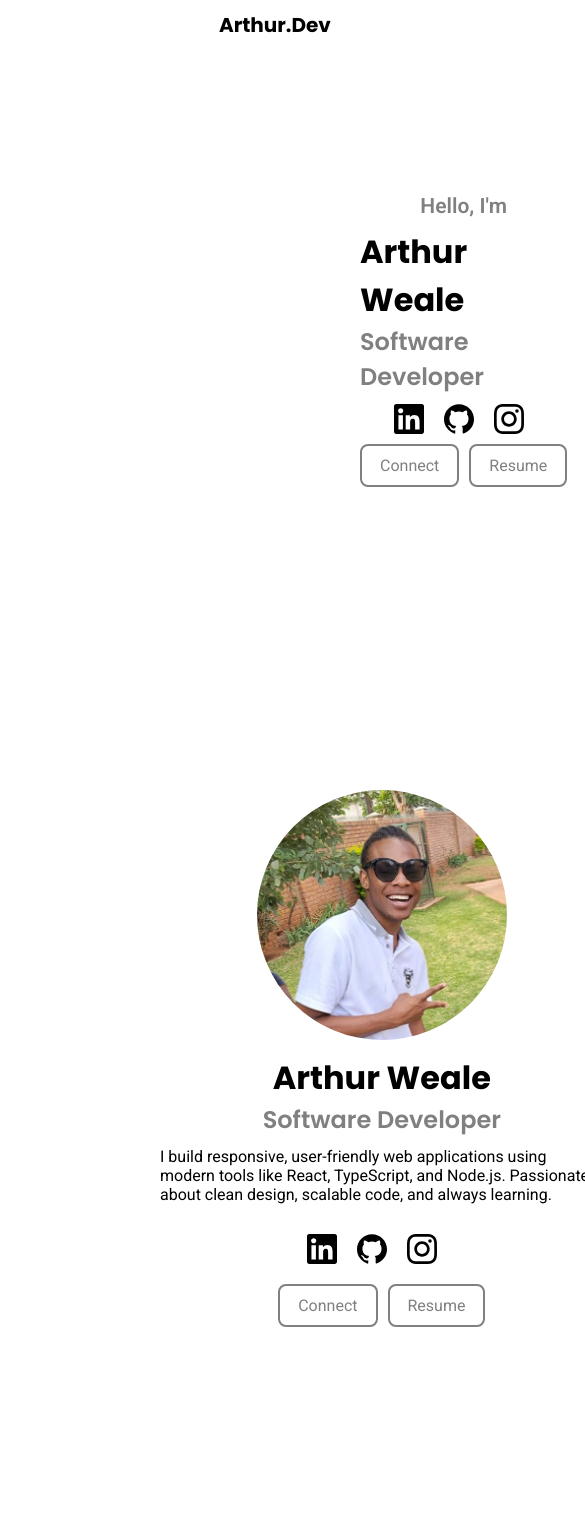
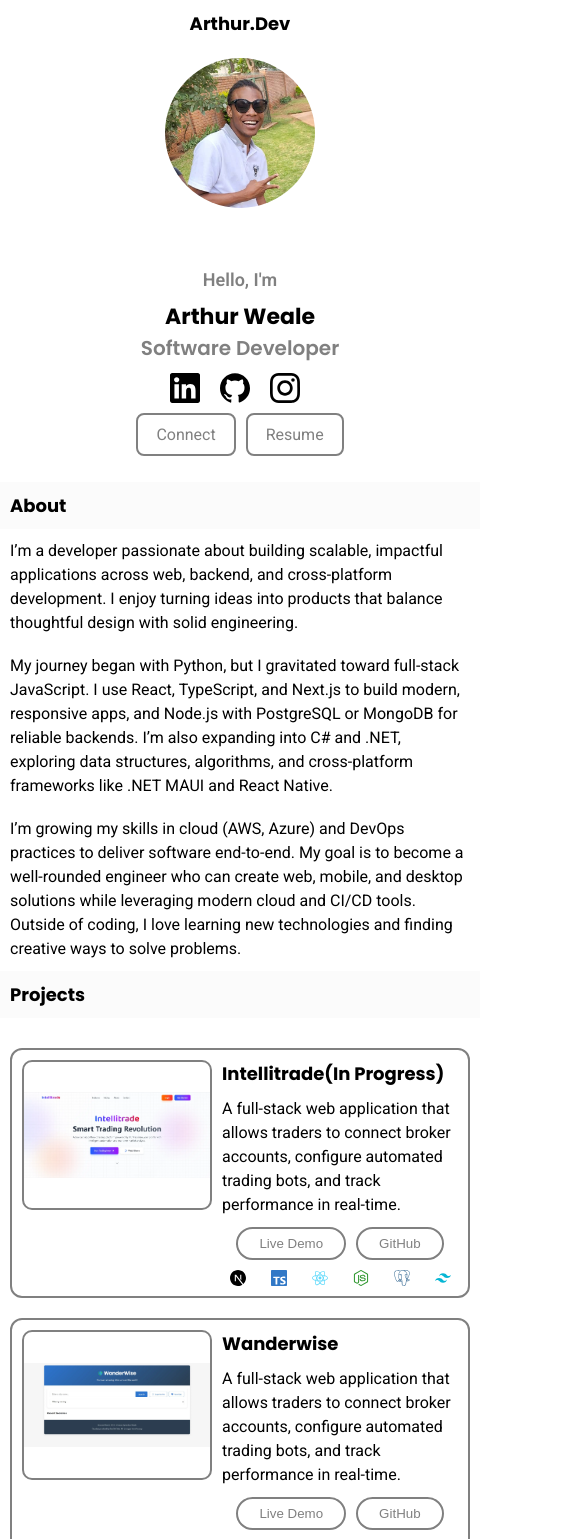
Before and after one commit to Arthur-Weale/portfolio, a React (Vite) app: page / in a window 390 px wide. Shown: the top 1539 px of the page, 585 px wide, since content can reach past the window. Built offline with nearby package versions, Linux system fonts and the light colour scheme.

Commit message:
Implemented media query for 480px

```diff
--- a/src/App.css
+++ b/src/App.css
@@ -468,3 +468,125 @@ nav ul li a:hover::after {
     left: -35px;
   }
 }
+
+@media (max-width: 480px){
+
+  .logo{
+    font-size: 18px;
+  }
+
+  nav ul{
+    display: none;
+  }
+
+  .greeting{
+    font-size: 18px;
+  }
+
+  .name{
+    font-size: 22px;
+  }
+
+  .title{
+    font-size: 20px;
+  }
+
+  .intro{
+    width: 100%;
+  }
+
+  .hero-container{
+  display: grid;
+  grid-template-rows: repeat(2, 1fr);
+  gap: 10px;
+  margin: 0;
+  height: 435px;
+}
+
+  .top-intro, .top-image-container {
+    margin-bottom: 0;
+}
+
+  .right-container{
+    grid-row: 1;
+    height: 175px;
+  }
+
+  .left-container{
+    height: 250px;
+  }
+
+  .top-image-container img{
+    width: 150px;
+    height: auto;
+  }
+
+  .second-bottom-view {
+    margin: 0;
+    padding: 0;
+}
+
+  .left-view{
+    display: none;
+  }
+
+  .right-view{
+    width: 100%;
+    padding: 0;
+}
+
+  .about-section, .projects-section{
+    padding: 10px !important;
+  }
+
+  .projects-section{
+    display: flex;
+    flex-direction: column;
+    gap: 20px;
+  }
+
+  .about-header, .projects-header{
+    font-size: 18px;
+    margin: 0;
+  }
+
+  .right-view p{
+    font-size: 16px;
+    font-family: Roboto;
+    line-height: 24px;
+  }
+
+  .project1{
+    display: grid;
+    grid-column: 2fr 3fr;
+    width: 460px;
+    height: auto;
+    padding: 10px;
+  }
+
+  .project-image img{
+    object-fit: contain;
+    width: 190px;
+  }
+
+  .project-description h2{
+    font-size: 18px;
+  }
+
+  .action-btn{
+    justify-content: center;
+  }
+
+  .tech-icons{
+    justify-content: center;
+  }
+
+  .subheading-container{
+    padding: 10px 0 10px 10px;
+    background: rgba(225,225,225, 0.15);
+    backdrop-filter: blur(5px);
+    position: sticky;
+    top: 0;
+    left: -35px;
+  }
+}
```
